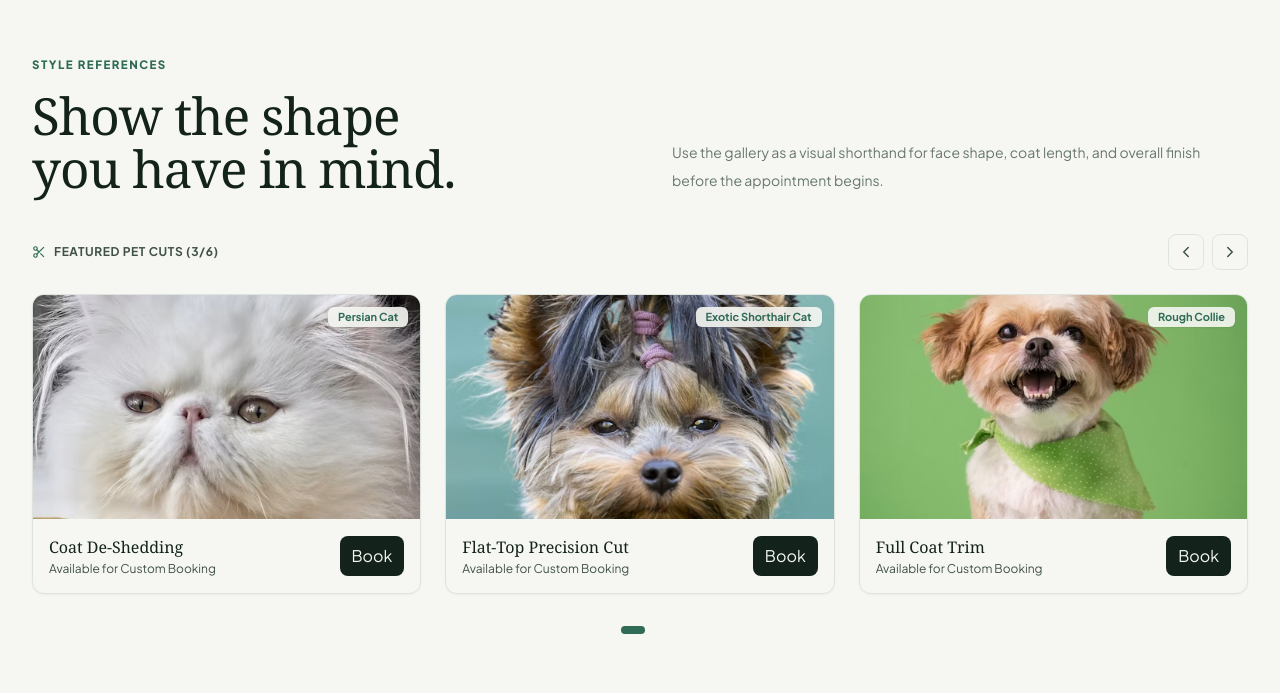
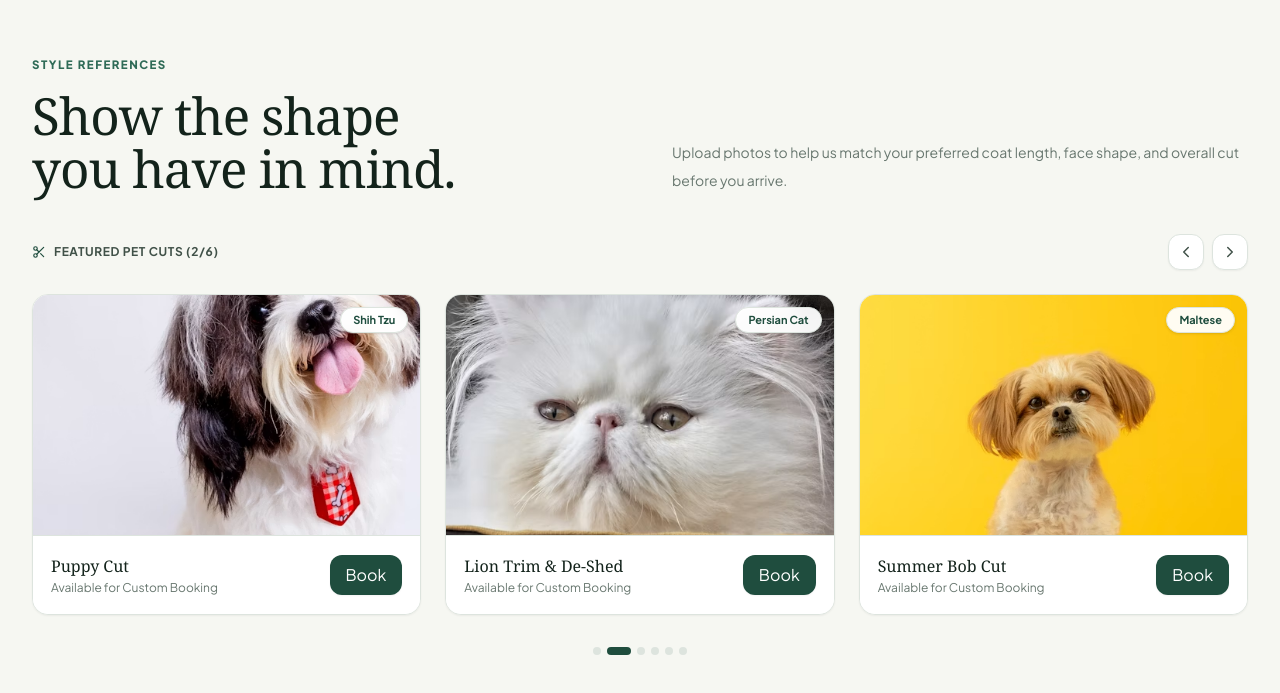
Before and after one commit to timmytails/aisystem, a React (Vite) app in the folder frontend/: page / in a window 1280 px wide. Shown: the part 2075-2768 px from the top of the page. Built offline with nearby package versions, Linux system fonts and the light colour scheme; no server answers.

Commit message:
fix: update address to Tangos Baliuag City, clean style gallery copy and card presentation

```diff
--- a/frontend/src/components/Footer.jsx
+++ b/frontend/src/components/Footer.jsx
@@ -18,7 +18,7 @@ export default function Footer() {
                         <div>
                             <p className='text-[11px] font-extrabold uppercase tracking-[.16em] text-[#E5B95D]'>Location</p>
                             <div className='mt-4 space-y-3 text-sm text-[#D9E1DC]'>
-                                <p className='flex gap-2.5'><MapPin size={16} className='mt-0.5 shrink-0 text-[#E8795B]' />Baliuag City, Bulacan</p>
+                                <p className='flex gap-2.5'><MapPin size={16} className='mt-0.5 shrink-0 text-[#E8795B]' />Tangos, Baliuag City, Bulacan</p>
                                 <p className='flex gap-2.5'><Phone size={16} className='shrink-0 text-[#E8795B]' />+63 975 669 2647</p>
                                 <p className='flex gap-2.5'><Mail size={16} className='shrink-0 text-[#E8795B]' />contact@timmytails.com</p>
                                 <p className='flex gap-2.5'><Clock size={16} className='shrink-0 text-[#E8795B]' />Mon–Sat · 8 AM–6 PM</p>
--- a/frontend/src/components/StyleCarousel.jsx
+++ b/frontend/src/components/StyleCarousel.jsx
@@ -12,12 +12,12 @@ import yorkie from '../assets/images/style-yorkie.png'
 import mixed from '../assets/images/style-mixed.png'
 
 const CUT_STYLES = [
-    { id: '1', style: 'Fluffy Lion Cut', breed: 'Pomeranian', image: shihTzu },
-    { id: '2', style: 'Teddy Bear Cut', breed: 'Toy Poodle', image: poodle },
-    { id: '3', style: 'Coat De-Shedding', breed: 'Persian Cat', image: persian },
-    { id: '4', style: 'Flat-Top Precision Cut', breed: 'Exotic Shorthair Cat', image: yorkie },
-    { id: '5', style: 'Full Coat Trim', breed: 'Rough Collie', image: mixed },
-    { id: '6', style: 'Puppy Cut', breed: 'Maltese', image: maltese }
+    { id: '1', style: 'Teddy Bear Cut', breed: 'Toy Poodle', image: poodle },
+    { id: '2', style: 'Puppy Cut', breed: 'Shih Tzu', image: shihTzu },
+    { id: '3', style: 'Lion Trim & De-Shed', breed: 'Persian Cat', image: persian },
+    { id: '4', style: 'Summer Bob Cut', breed: 'Maltese', image: maltese },
+    { id: '5', style: 'Silky Clean Trim', breed: 'Yorkshire Terrier', image: yorkie },
+    { id: '6', style: 'Fluffy Hygiene Trim', breed: 'Mixed Companion', image: mixed }
 ]
 
 export default function StyleCarousel() {
@@ -26,12 +26,12 @@ export default function StyleCarousel() {
     const [startIndex, setStartIndex] = useState(0)
     const [isPaused, setIsPaused] = useState(false)
 
-    // Auto-swipe scroll index every 3 seconds
+    // Auto-swipe scroll index every 3.5 seconds
     useEffect(() => {
         if (isPaused) return
         const timer = setInterval(() => {
             setStartIndex((prev) => (prev + 1) % CUT_STYLES.length)
-        }, 3000)
+        }, 3500)
         return () => clearInterval(timer)
     }, [isPaused])
 
@@ -68,21 +68,21 @@ export default function StyleCarousel() {
             {/* Nav Arrows Header Bar */}
             <div className='flex items-center justify-between'>
                 <div className='flex items-center gap-2 text-xs font-bold uppercase tracking-wider text-[#405148]'>
-                    <Scissors size={14} className='text-[#2F6B57]' />
+                    <Scissors size={14} className='text-[#1F4D3E]' />
                     <span>Featured Pet Cuts ({startIndex + 1}/{CUT_STYLES.length})</span>
                 </div>
                 <div className='flex items-center gap-2'>
                     <button
                         onClick={prev}
                         aria-label='Previous style'
-                        className='grid h-9 w-9 place-items-center rounded-lg border border-[#DDE4DE] bg-[#F6F7F2] text-[#405148] transition hover:border-[#2F6B57] hover:text-[#2F6B57]'
+                        className='grid h-9 w-9 place-items-center rounded-xl border border-[#DDE4DE] bg-white text-[#405148] transition hover:border-[#1F4D3E] hover:text-[#1F4D3E] shadow-xs'
                     >
                         <ChevronLeft size={18} />
                     </button>
                     <button
                         onClick={next}
                         aria-label='Next style'
-                        className='grid h-9 w-9 place-items-center rounded-lg border border-[#DDE4DE] bg-[#F6F7F2] text-[#405148] transition hover:border-[#2F6B57] hover:text-[#2F6B57]'
+                        className='grid h-9 w-9 place-items-center rounded-xl border border-[#DDE4DE] bg-white text-[#405148] transition hover:border-[#1F4D3E] hover:text-[#1F4D3E] shadow-xs'
                     >
                         <ChevronRight size={18} />
                     </button>
@@ -94,26 +94,26 @@ export default function StyleCarousel() {
                 {visibleItems.map((item, index) => (
                     <figure
                         key={`${item.id}-${index}`}
-                        className='group flex flex-col justify-between overflow-hidden rounded-xl border border-[#DDE4DE] bg-[#F6F7F2] shadow-xs transition-all duration-500 hover:border-[#2F6B57] hover:shadow-md animate-in fade-in'
+                        className='group flex flex-col justify-between overflow-hidden rounded-2xl border border-[#DDE4DE] bg-white shadow-xs transition-all duration-300 hover:border-[#1F4D3E] hover:shadow-md'
                     >
-                        <div className='h-56 overflow-hidden bg-[#F6F7F2] relative'>
+                        <div className='h-60 overflow-hidden bg-[#FAFBF8] relative'>
                             <img
                                 src={item.image}
                                 alt={`${item.style} reference cut`}
-                                className='h-full w-full object-cover transition-transform duration-500 group-hover:scale-105'
+                                className='h-full w-full object-cover object-center transition-transform duration-700 group-hover:scale-105'
                             />
-                            <span className='absolute top-3 right-3 rounded-md bg-[#F6F7F2]/90 px-2.5 py-0.5 text-[11px] font-bold text-[#2F6B57] backdrop-blur-xs shadow-xs'>
+                            <span className='absolute top-3 right-3 rounded-full bg-white/95 px-3 py-1 text-[11px] font-bold text-[#1F4D3E] backdrop-blur-xs shadow-sm border border-[#DDE4DE]'>
                                 {item.breed}
                             </span>
                         </div>
-                        <figcaption className='flex items-center justify-between p-4'>
+                        <figcaption className='flex items-center justify-between p-4.5 bg-white border-t border-[#DDE4DE]'>
                             <div>
                                 <h3 className='font-serif text-base font-bold text-[#13231B]'>{item.style}</h3>
-                                <p className='mt-0.5 text-xs text-[#405148]'>Available for Custom Booking</p>
+                                <p className='mt-0.5 text-xs text-[#68776F]'>Available for Custom Booking</p>
                             </div>
                             <button
                                 onClick={handleBook}
-                                className='rounded-lg bg-[#13231B] px-3 py-2 text-xs font-bold text-[#F6F7F2] transition hover:bg-[#1F4D3E]'
+                                className='rounded-xl bg-[#1F4D3E] px-4 py-2 text-xs font-bold text-white transition hover:bg-[#13231B] shadow-xs active:scale-95'
                             >
                                 Book
                             </button>
@@ -131,8 +131,8 @@ export default function StyleCarousel() {
                         aria-label={`Go to slide ${idx + 1}`}
                         className={`h-2 rounded-full transition-all duration-300 ${
                             idx === startIndex % CUT_STYLES.length
-                                ? 'w-6 bg-[#2F6B57]'
-                                : 'w-2 bg-[#F6F7F2] hover:bg-[#1F4D3E]'
+                                ? 'w-6 bg-[#1F4D3E]'
+                                : 'w-2 bg-[#DDE4DE] hover:bg-[#1F4D3E]'
                         }`}
                     />
                 ))}
--- a/frontend/src/pages/About.jsx
+++ b/frontend/src/pages/About.jsx
@@ -3,7 +3,7 @@ import { CalendarDays, Camera, HeartHandshake, ShieldCheck, UserRoundCheck } fro
 import salonImage from '../assets/images/salon-grooming.png'
 
 const points = [
-    [HeartHandshake, 'Gentle handling', 'Every visit is paced around comfort, coat condition, and practical handling needs.'],
+    [HeartHandshake, 'Patient handling', 'Every visit is paced around comfort, coat condition, and practical handling needs.'],
     [Camera, 'Visual style references', 'Use a photo-based haircut reference when words alone are not enough to explain the look.'],
     [CalendarDays, 'Clear scheduling', 'See available times, service duration, and visit details before you confirm.'],
     [UserRoundCheck, 'Pet profiles that stay useful', 'Breed, coat notes, photos, and handling preferences stay connected to your account.']
@@ -17,10 +17,10 @@ export default function About() {
                     <div>
                         <p className='tt-kicker'>About TimmyTails</p>
                         <h1 className='mt-4 font-serif text-[clamp(3.2rem,7vw,6rem)] leading-[.92] tracking-[-.04em]'>Built for a calmer kind of grooming visit.</h1>
-                        <p className='mt-6 max-w-xl text-base leading-8 text-[#68776F]'>TimmyTails combines professional grooming with a clearer digital experience, so pet owners know what they are booking, what their pet needs, and what to expect before arrival.</p>
+                        <p className='mt-6 max-w-xl text-base leading-8 text-[#68776F]'>TimmyTails combines professional grooming in Tangos, Baliuag City with a clearer digital experience, so pet owners know what they are booking, what their pet needs, and what to expect before arrival.</p>
                     </div>
                     <div className='relative overflow-hidden rounded-[2rem] bg-[#DCE9E0]'>
-                        <img src={salonImage} alt='A pet receiving gentle professional grooming' className='h-[430px] w-full object-cover sm:h-[560px]' />
+                        <img src={salonImage} alt='A pet receiving professional grooming care' className='h-[430px] w-full object-cover sm:h-[560px]' />
                         <div className='absolute bottom-5 left-5 right-5 rounded-2xl bg-white/94 p-5 shadow-xl backdrop-blur sm:right-auto sm:max-w-sm'>
                             <div className='flex items-center gap-3'><span className='grid h-9 w-9 place-items-center rounded-xl bg-[#EDF3EE] text-[#1F4D3E]'><ShieldCheck size={18} /></span><p className='text-sm font-extrabold'>Care first, software second.</p></div>
                             <p className='mt-2 text-xs leading-5 text-[#68776F]'>The product is designed to reduce uncertainty around the real-world grooming experience—not add more steps.</p>
--- a/frontend/src/pages/Contact.jsx
+++ b/frontend/src/pages/Contact.jsx
@@ -48,9 +48,9 @@ export default function Contact() {
                 <aside>
                     <div className='rounded-[1.75rem] bg-[#13231B] p-6 text-white sm:p-7'>
                         <p className='text-[10px] font-extrabold uppercase tracking-[.16em] text-[#E5B95D]'>Location & Hours</p>
-                        <h2 className='mt-3 font-serif text-3xl'>TimmyTails Baliuag</h2>
+                        <h2 className='mt-3 font-serif text-3xl'>TimmyTails Tangos</h2>
                         <div className='mt-7 divide-y divide-white/10'>
-                            <InfoRow icon={MapPin} label='Location' text='Baliuag City, Bulacan, Philippines' />
+                            <InfoRow icon={MapPin} label='Location' text='Tangos, Baliuag City, Bulacan, Philippines' />
                             <InfoRow icon={Phone} label='Phone' text='+63 975 669 2647' />
                             <InfoRow icon={Mail} label='Email' text='contact@timmytails.com' />
                             <InfoRow icon={Clock3} label='Hours' text='Mon–Sat · 8:00 AM–6:00 PM' />
--- a/frontend/src/pages/Home.jsx
+++ b/frontend/src/pages/Home.jsx
@@ -1,5 +1,5 @@
 import { Link, useNavigate } from 'react-router-dom'
-import { ArrowRight, CalendarDays, Check, Clock3, Heart, PawPrint, Scissors } from 'lucide-react'
+import { ArrowRight, CalendarDays, Check, Clock3, Heart, MapPin, PawPrint, Scissors } from 'lucide-react'
 import { useAuth } from '../context/AuthContext'
 import { rememberReturnTo } from '../utils/authRouting'
 import StyleCarousel from '../components/StyleCarousel'
@@ -37,8 +37,8 @@ export default function Home() {
             <section className='border-b border-[#DDE4DE]'>
                 <div className='mx-auto grid max-w-[1480px] gap-8 px-5 py-10 sm:px-6 sm:py-14 lg:grid-cols-[1.02fr_.98fr] lg:px-8 lg:py-16'>
                     <div className='flex flex-col justify-center lg:pr-10'>
-                        <div className='inline-flex w-fit items-center gap-2 rounded-full border border-[#C9D9CE] bg-[#EDF3EE] px-3 py-1.5 text-[11px] font-extrabold uppercase tracking-[.13em] text-[#1F4D3E]'>
-                            <Heart size={13} fill='currentColor' /> Gentle care in Baliuag
+                        <div className='inline-flex w-fit items-center gap-2 rounded-full border border-[#C9D9CE] bg-[#EDF3EE] px-3.5 py-1.5 text-[11px] font-extrabold uppercase tracking-[.13em] text-[#1F4D3E]'>
+                            <MapPin size={13} /> Tangos, Baliuag City, Bulacan
                         </div>
                         <h1 className='mt-6 max-w-3xl font-serif text-[clamp(3.15rem,7vw,6.6rem)] leading-[.88] tracking-[-.045em]'>A better grooming day starts with less fuss.</h1>
                         <p className='mt-6 max-w-xl text-base leading-8 text-[#5C6B63] sm:text-lg'>Book the right service, save every pet profile, and keep the whole visit organized without message threads and repeated forms.</p>
@@ -122,7 +122,7 @@ export default function Home() {
                         <p className='tt-kicker'>Style references</p>
                         <h2 className='tt-section-title mt-4'>Show the shape you have in mind.</h2>
                     </div>
-                    <p className='max-w-xl text-sm leading-7 text-[#68776F] lg:justify-self-end'>Use the gallery as a visual shorthand for face shape, coat length, and overall finish before the appointment begins.</p>
+                    <p className='max-w-xl text-sm leading-7 text-[#68776F] lg:justify-self-end'>Upload photos to help us match your preferred coat length, face shape, and overall cut before you arrive.</p>
                 </div>
                 <div className='mt-10'><StyleCarousel /></div>
             </section>
@@ -132,22 +132,22 @@ export default function Home() {
                     <div className='relative overflow-hidden rounded-[2rem] bg-[#DCE9E0]'>
                         <img src={salonImage} alt='TimmyTails grooming salon' className='h-[420px] w-full object-cover sm:h-[520px]' />
                         <div className='absolute bottom-4 left-4 rounded-2xl bg-white p-4 shadow-xl sm:bottom-6 sm:left-6'>
-                            <p className='text-[10px] font-extrabold uppercase tracking-[.15em] text-[#2F6B57]'>Baliuag Location</p>
-                            <p className='mt-1 text-sm font-extrabold'>Comfort-first grooming for dogs and cats.</p>
+                            <p className='text-[10px] font-extrabold uppercase tracking-[.15em] text-[#2F6B57]'>Tangos, Baliuag City</p>
+                            <p className='mt-1 font-serif text-lg font-bold text-[#13231B]'>Clean, calm, dedicated pet grooming.</p>
                         </div>
                     </div>
-                    <div className='lg:pl-10'>
-                        <p className='tt-kicker'>Why TimmyTails</p>
-                        <h2 className='tt-section-title mt-4'>Calm care comes from clear expectations.</h2>
-                        <div className='mt-7 grid gap-4'>
+                    <div className='space-y-6 lg:pl-10'>
+                        <p className='tt-kicker'>Visit the salon</p>
+                        <h2 className='tt-section-title'>A calm setting built around pet comfort.</h2>
+                        <p className='tt-muted text-sm leading-7 sm:text-base'>We pace every appointment so pets never feel rushed or stressed. Our clean, sanitized workspace ensures each companion receives the dedicated care they deserve.</p>
+                        <div className='grid gap-4 border-t border-[#DDE4DE] pt-6 sm:grid-cols-2'>
                             {[
-                                ['Gentle handling', 'Practical coat care and patient handling throughout the visit.'],
-                                ['Visual references', 'A shared reference makes haircut expectations easier to discuss.'],
-                                ['One customer record', 'Your pets, bookings, and appointment history stay together.']
-                            ].map(([title, body]) => (
-                                <div key={title} className='grid grid-cols-[32px_1fr] gap-3 border-b border-[#E5EAE6] pb-4'>
-                                    <span className='grid h-8 w-8 place-items-center rounded-full bg-[#DCE9E0] text-[#1F4D3E]'><Check size={14} /></span>
-                                    <div><p className='text-sm font-extrabold'>{title}</p><p className='mt-1 text-sm leading-6 text-[#68776F]'>{body}</p></div>
+                                ['Stress-free handling', 'Patient coat care and dedicated attention throughout every visit.'],
+                                ['Sanitized workspace', 'Fresh towels, sterilized tools, and clean suites for every pet.']
+                            ].map(([title, desc]) => (
+                                <div key={title} className='rounded-2xl border border-[#DDE4DE] bg-[#F6F7F2] p-5'>
+                                    <h3 className='font-serif text-lg font-bold text-[#13231B]'>{title}</h3>
+                                    <p className='mt-2 text-xs leading-6 text-[#68776F]'>{desc}</p>
                                 </div>
                             ))}
                         </div>
```
Also changed, not shown: 1 other file (tests, documents, lock files or other folders).
